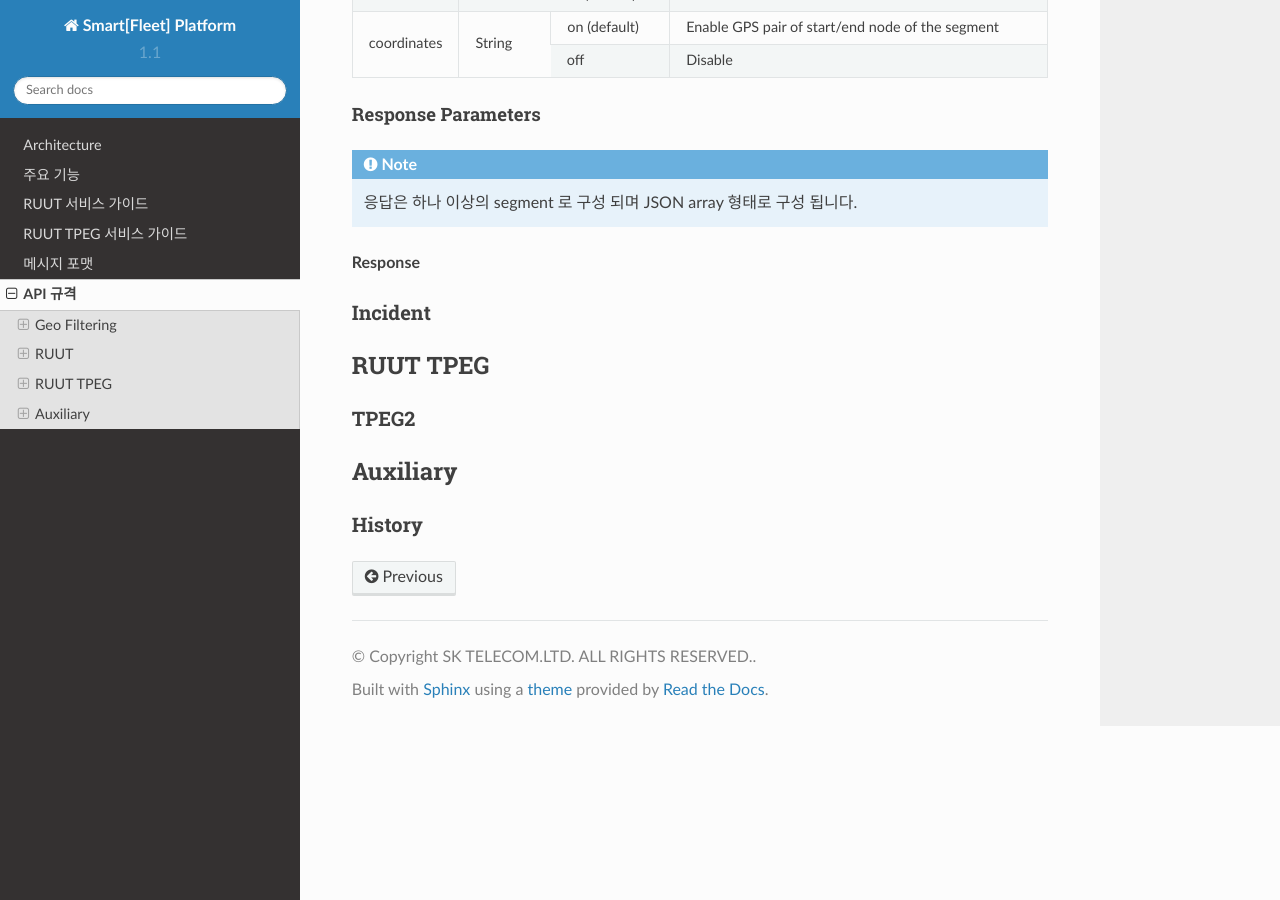
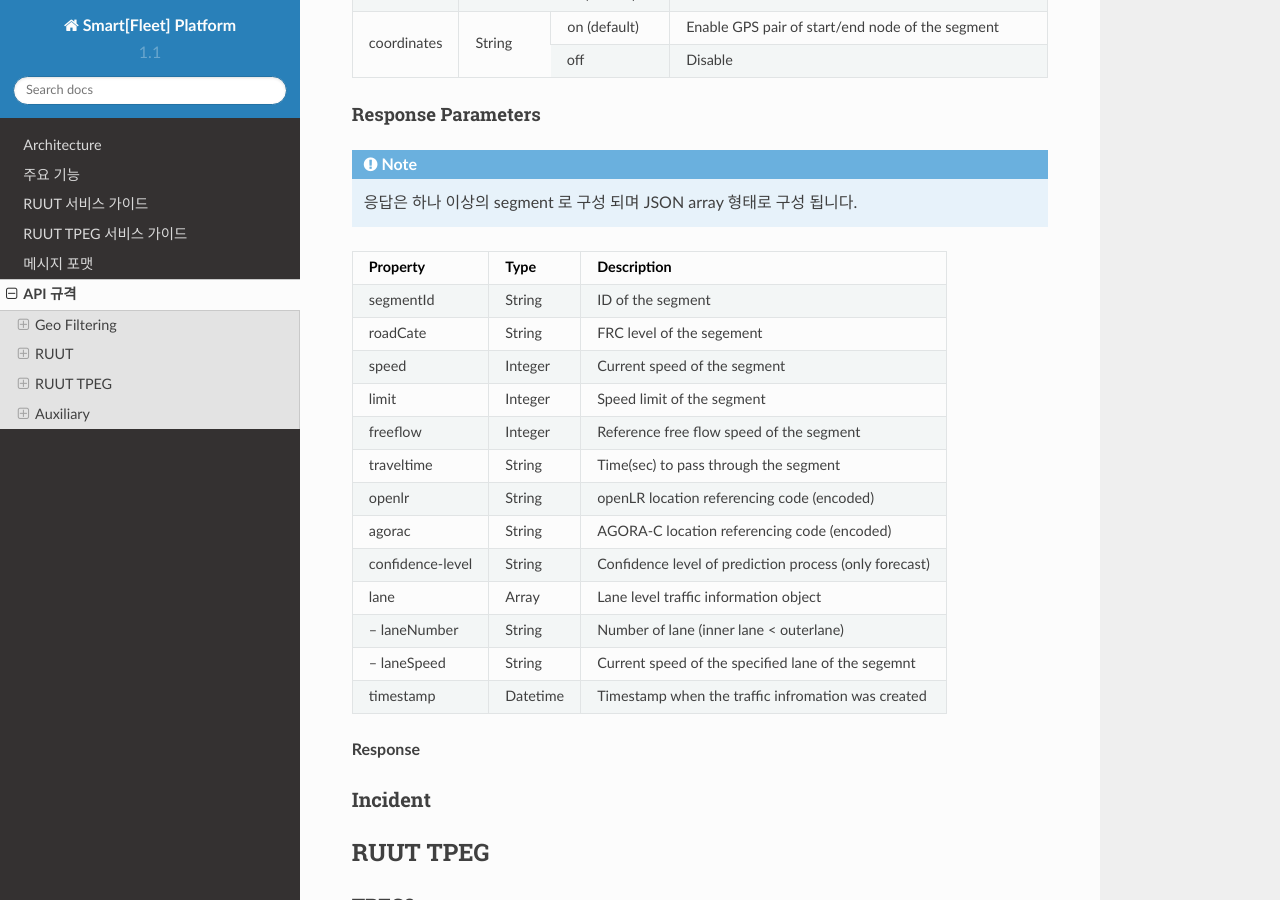
Before and after one commit to harudium/dyrods, a Sphinx documentation site: the page built from source/api.rst, in a window 1280 px wide and 900 px high, scrolled down 2423 px. Built offline with Sphinx 7.4.7 and the Read the Docs theme 2.0.0, drawn with Linux system fonts in a browser that asks for light colours; part of the change alters nothing that is shown.

```diff
--- a/source/api.rst
+++ b/source/api.rst
@@ -139,7 +139,7 @@ Response Parameters
 +-----------------------+---------+------------------------------------------------------------+
 | Property              | Type    | Description                                                |
 +=======================+=========+============================================================+
-| segmentId             | String  | ID of the segment     그렇다 더라   ()ㅇㄴ미럼;ㅣㅇ러             |
+| segmentId             | String  | ID of the segment                                          |
 +-----------------------+---------+------------------------------------------------------------+
 | roadCate              | String  | FRC level of the segement                                  |
 +-----------------------+---------+------------------------------------------------------------+
```
